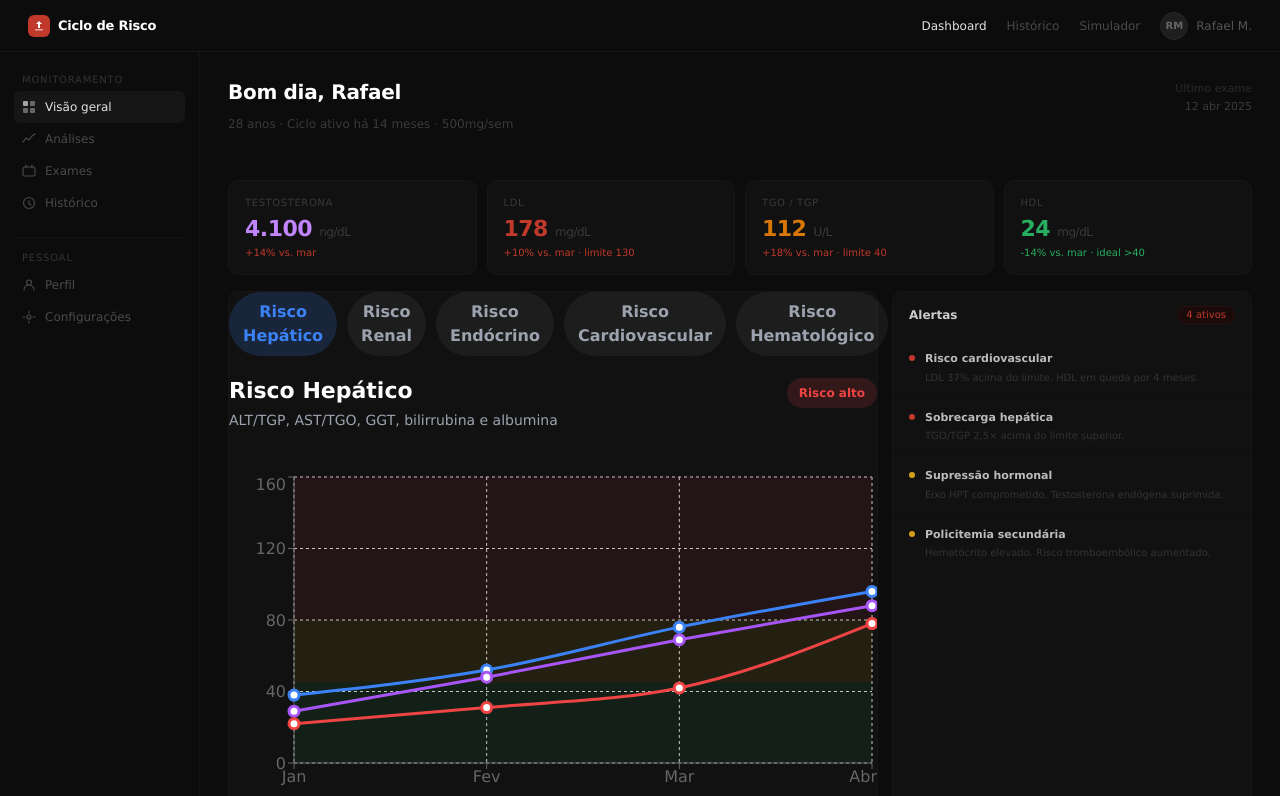
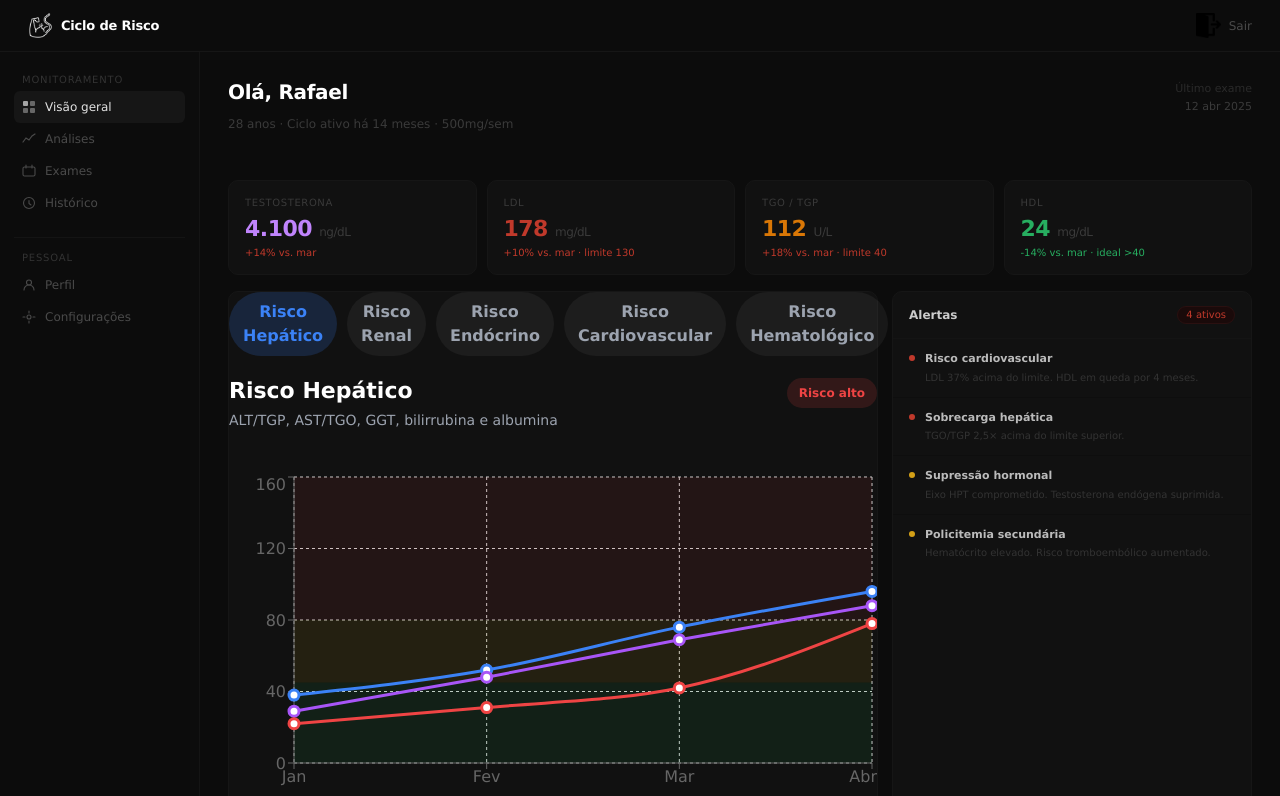
Before and after one commit to nalugao/challenge-ciclo-risco, a React (Vite) app: page /perfil in a window 1280 px wide. Shown: the top 796 px of the page. Built offline with nearby package versions, Linux system fonts and the light colour scheme.

Commit message:
feat: add logo images and update Topbar, Login, Cadastro, and Perfil components

```diff
--- a/src/components/perfilDoUsuario/Topbar.jsx
+++ b/src/components/perfilDoUsuario/Topbar.jsx
@@ -1,25 +1,19 @@
 import { Link } from 'react-router-dom'
+import logoIcon from '../../assets/favicon.png'
+import logoExit from '../../assets/sair.png'
 
-export default function Topbar({ perfil }) {
+export default function Topbar() {
     return (
         <div className="topbar">
             <div className="logo">
-                <div className="logo-mark">
-                    <svg viewBox="0 0 12 12" fill="none">
-                        <path d="M6 1L9 4H7V8H5V4H3L6 1Z" fill="white" />
-                        <rect x="2" y="9" width="8" height="1.5" rx=".75" fill="white" opacity=".6" />
-                    </svg>
-                </div>
+                <img src={logoIcon} alt="Logo" className="logo-icon" />
                 <span className="logo-name">Ciclo de Risco</span>
             </div>
 
             <div className="nav-right">
-                <span className="nav-link active">Dashboard</span>
-                <span className="nav-link">Histórico</span>
-                <span className="nav-link">Simulador</span>
                 <div className="topbar-avatar-wrap">
-                    <div className="topbar-avatar">{perfil.avatar}</div>
-                    <span className="topbar-avatar-name">{perfil.nome.split(' ')[0]} M.</span>
+                    <img src={logoExit} alt="Logo" className="logo-icon" />
+                    <span className="nav-link">Sair</span>
                 </div>
             </div>
         </div>
--- a/src/pages/Cadastro.jsx
+++ b/src/pages/Cadastro.jsx
@@ -1,5 +1,7 @@
 import { Link, useNavigate } from 'react-router-dom'
 import '../style/login.css'
+import logoIcon from '../assets/favicon.png'
+
 
 export default function Cadastro() {
     const navigate = useNavigate()
@@ -9,7 +11,7 @@ export default function Cadastro() {
 
             <div className="login_left">
                 <div className="login_logo">
-                    <span className="login_logo_dot" />
+                    <img src={logoIcon} alt="Logo" className="logo-icon" />
                     <span className="login_logo_text">Ciclo de Risco</span>
                 </div>
                 <div className="login_left_middle">
--- a/src/pages/Login.jsx
+++ b/src/pages/Login.jsx
@@ -1,5 +1,6 @@
 import '../style/login.css'
 import { Link, useNavigate } from 'react-router-dom'
+import logoIcon from '../assets/favicon.png'
 
 export default function Login() {
     const navigate = useNavigate()
@@ -9,7 +10,7 @@ export default function Login() {
 
             <div className="login_left">
                 <div className="login_logo">
-                    <span className="login_logo_dot" />
+                    <img src={logoIcon} alt="Logo" className="logo-icon" />
                     <span className="login_logo_text">Ciclo de Risco</span>
                 </div>
                 <div className="login_left_middle">
--- a/src/pages/Perfil.jsx
+++ b/src/pages/Perfil.jsx
@@ -5,7 +5,6 @@ import CardMetrica from '../components/perfilDoUsuario/CardMetrica'
 import CardChart from '../components/perfilDoUsuario/CardChart'
 import CardAlertasExamesInsights from '../components/perfilDoUsuario/CardAlertasExamesInsights'
 import CardExames from '../components/perfilDoUsuario/CardExames'
-// import InsightsCard from '../components/InsightsCard'
 import { MOCK_DATA } from '../data/mockData'
 import '../style/perfil.css'
 
@@ -20,7 +19,7 @@ export default function Perfil() {
                 <div className="content">
                     <div className="page-header">
                         <div>
-                            <h1 className="page-title">Bom dia, {perfil.nome.split(' ')[0]}</h1>
+                            <h1 className="page-title">Olá, {perfil.nome.split(' ')[0]}</h1>
                             <p className="page-sub">
                                 {perfil.idade} anos · Ciclo ativo há {perfil.tempoUso} · {perfil.dosagem}
                             </p>
--- a/src/style/login.css
+++ b/src/style/login.css
@@ -4,6 +4,7 @@
     display: grid;
     grid-template-columns: 1fr 1fr;
 }
+
 
 .login_left {
     background: #0a0a0a;
@@ -13,8 +14,13 @@
     padding: clamp(2rem, 5vw, 4rem);
 }
 
+.logo-icon {
+    width: 25px;
+    height: 25px;
+    display: flex;
+    align-items: center;
+}
 .login_logo { display: flex; align-items: center; gap: 10px; }
-.login_logo_dot { width: 8px; height: 8px; border-radius: 50%; background: #E24B4A; }
 .login_logo_text { font-size: 15px; font-weight: 600; color: #fff; }
 
 .login_left_headline {
```
Also changed, not shown: src/assets/sair.png (added).
